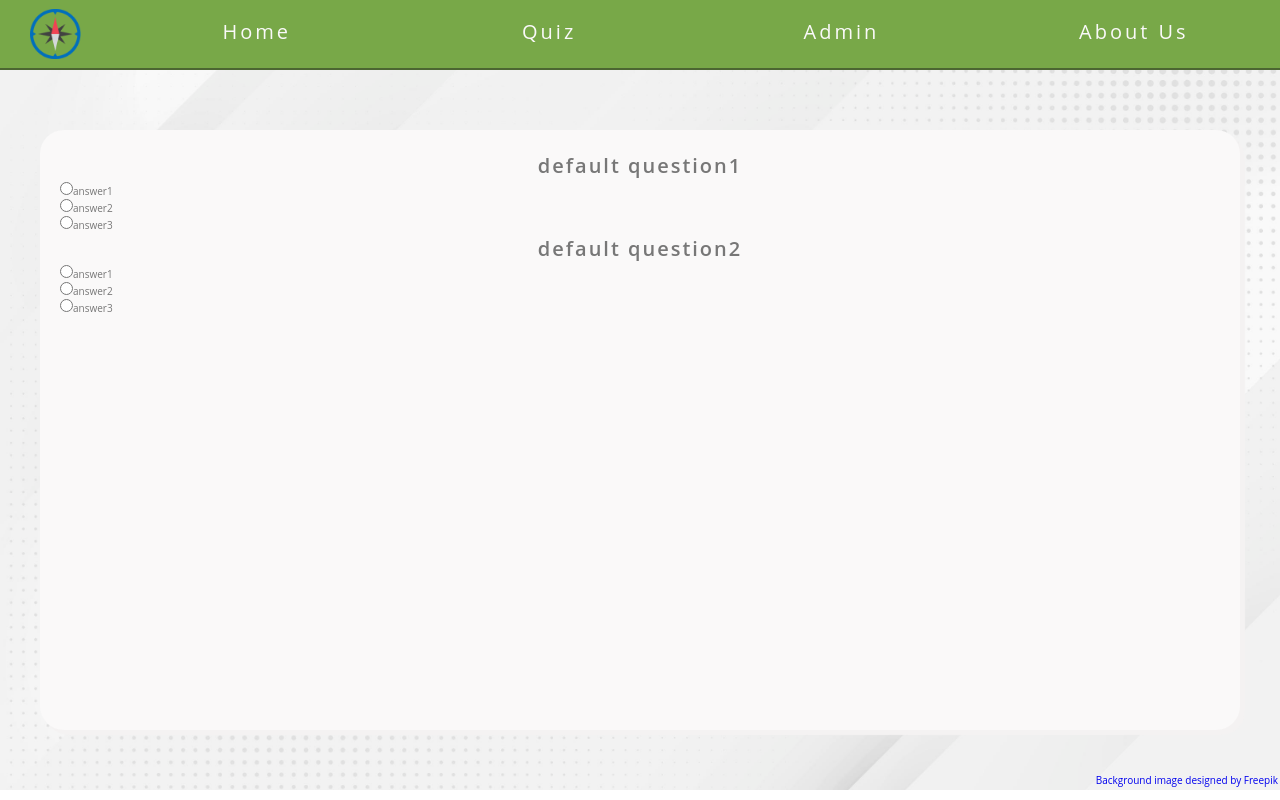
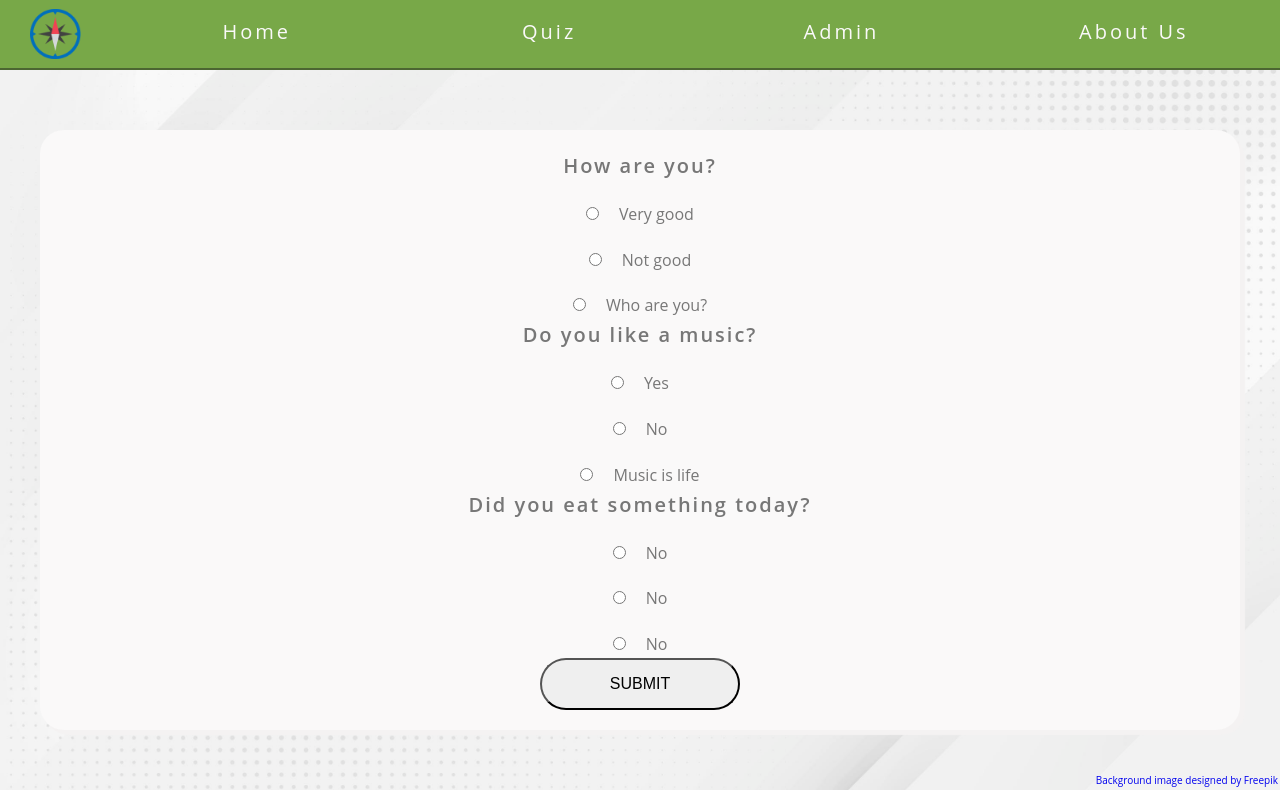
Before and after one commit to jamesjellow/journeymxn-frontend, a Next.js app: page /quiz in a window 1280 px wide. Built offline with nearby package versions, Linux system fonts and the light colour scheme.

Commit message:
Add the example props for questions and answers

```diff
--- a/components/quiz_form.js
+++ b/components/quiz_form.js
@@ -6,8 +6,8 @@ import styles from '../styles/components/quiz_form.module.scss'
 function makeAnswerChoicesHTML(answers, question_num) {
 	return answers.map((answer) => {
 		return (
-			<div class="choice__radio-group">
-				<input type="radio" name={`choice${question_num + 1}`} className={styles["choice__btn"]} />
+			<div class={styles["choice__radio-group"]}>
+				<input type="radio" name={`choice${question_num + 1}`} className={styles["choice__radio-btn"]} />
 				<label className={styles["choice__label"]}>{answer}</label>
 			</div>
 		)
@@ -32,6 +32,8 @@ export default function QuizForm({
 					</div>
 				);
 			})}
+
+			<button className={styles["quiz__submit-btn"]}>Submit</button>
 		</div>
 	);
 }
--- a/pages/quiz.js
+++ b/pages/quiz.js
@@ -7,6 +7,21 @@ import QuizForm from '../components/quiz_form'
 import styles from '../styles/pages/quiz.module.scss'
 
 const NavComponent = dynamic(() => import('../components/navigation'))
+
+const questions_and_choices = [
+  {
+    question: "How are you?",
+    answers: ["Very good", "Not good", "Who are you?"]
+  },
+  {
+    question: "Do you like a music?",
+    answers: ["Yes", "No", "Music is life"]
+  },
+  {
+    question: "Did you eat something today?",
+    answers: ["No", "No", "No"]
+  }
+]
 
 export default function Quiz() {
   return (
@@ -21,7 +36,7 @@ export default function Quiz() {
 
 
       <div className={styles["container"]}>
-        <QuizForm  />
+        <QuizForm questions={questions_and_choices} />
 
         <a className={styles["img-credit"]} href="http://www.freepik.com">Background image designed by Freepik</a>
       </div>
--- a/styles/components/quiz_form.module.scss
+++ b/styles/components/quiz_form.module.scss
@@ -11,10 +11,38 @@
 	border-radius: 2.4rem;
 
 	box-shadow: .5rem .5rem .1rem $color-grey-light-2;
+
+	display: flex;
+	flex-direction: column;
+	align-items: center;
+	justify-content: space-around;
 }
 
 .quiz {
+	&__submit-btn {
+		text-transform: uppercase;
+        text-decoration: none;
+        padding: 1.5rem 4rem;
+        display: inline-block;
+        border-radius: 8rem;
+        transition: all .2s;
+        position: relative;
+        font-size: 1.6rem;
 
+		cursor: pointer;
+		outline: none;
+
+		width: 20rem;
+
+		&:hover {
+			box-shadow: 0 1rem 2rem rgba(#000, .15);
+			transform: translateY(-2px);
+		}
+
+		&:focus {
+			transform: translateY(1px);
+		}
+	}
 }
 
 .question {
@@ -22,6 +50,8 @@
 	font-weight: 600;
 	letter-spacing: .2rem;
 	text-align: center;
+
+	margin-bottom: 2rem;
 }
 
 .choice {
@@ -29,10 +59,23 @@
 		display: flex;
 		flex-direction: column;
 		align-items: center;
-		justify-content: space-between;
+		justify-content: space-around;
 	}
 
-	&__item {
+	&__radio-group {
+		text-align: center;
+
+		&:not(:last-child) {
+			margin-bottom: 2rem;
+		}
+	}
+
+	&__radio-btn {
+		margin-right: 2rem;
+	}
+
+	&__label {
 		font-size: 1.6rem;
+		text-align: center;
 	}
 }
```
